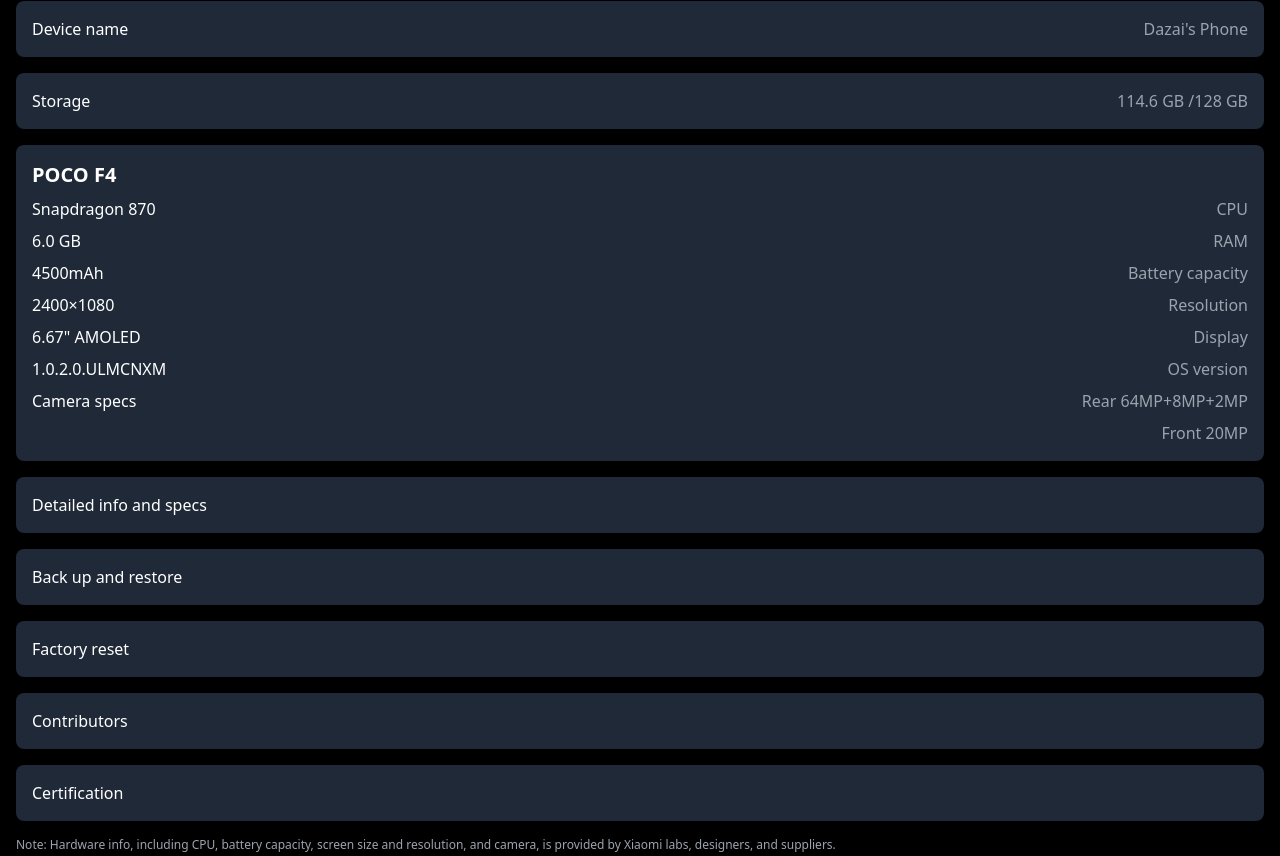
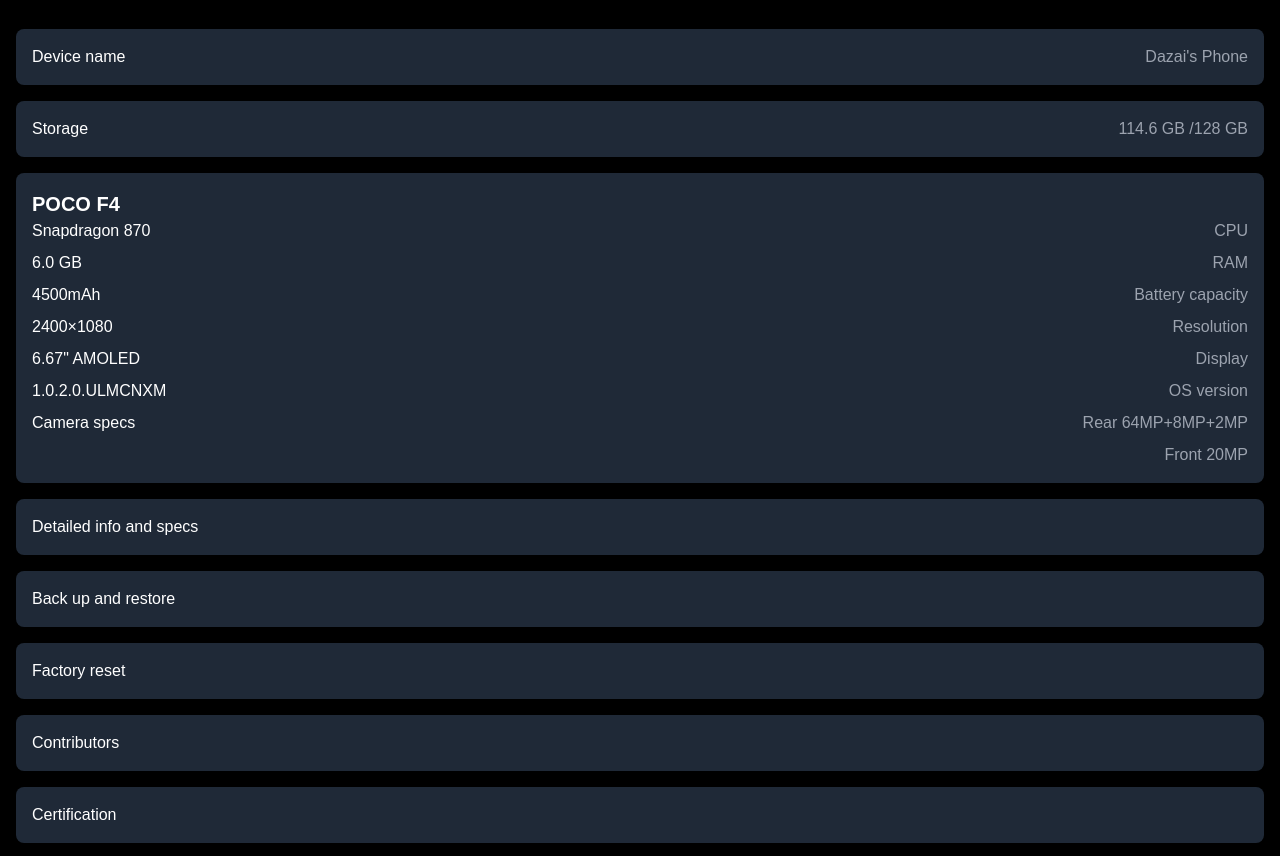
Before and after one commit to slayedkaito/kaitohos, a plain HTML site: page index.html in a window 1280 px wide. Shown: the part 219-1075 px from the top of the page. Drawn offline with nearby package versions, Linux system fonts and the light colour scheme.

Commit message:
index.html

```diff
--- a/index.html
+++ b/index.html
@@ -1,54 +1,84 @@
-<html>
+<!DOCTYPE html>
+<html lang="en">
 <head>
+    <meta charset="UTF-8">
+    <meta name="viewport" content="width=device-width, initial-scale=1.0">
     <title>Xiaomi HyperOS</title>
     <script src="https://cdn.tailwindcss.com"></script>
     <link rel="stylesheet" href="https://cdnjs.cloudflare.com/ajax/libs/font-awesome/5.15.3/css/all.min.css">
+    <style>
+        body {
+            background-color: #000;
+            color: #fff;
+            font-family: 'Arial', sans-serif;
+        }
+        .container {
+            max-width: 400px;
+            margin: 0 auto;
+            padding: 1rem;
+        }
+        .title span {
+            color: #3b82f6; /* Warna biru untuk "OS" */
+        }
+        .card {
+            background-color: #1f2937; /* Warna abu-abu gelap */
+            padding: 1rem;
+            border-radius: 0.5rem;
+            margin-bottom: 1rem;
+        }
+        .card h2 {
+            font-size: 1.25rem;
+            font-weight: bold;
+        }
+        .note {
+            color: #9ca3af; /* Warna abu-abu terang */
+            font-size: 0.875rem;
+        }
+    </style>
 </head>
-<body class="bg-black text-white font-sans">
-    <div class="px-4 w-full">
+<body>
+    <div class="container">
         <!-- Top Bar -->
-        <div class="flex justify-between items-center mb-4">
-            <div class="text-white text-sm">19:24</div>
+        <div class="flex justify-between items-center mb-6">
+            <div class="text-sm">19:23</div>
             <div class="flex space-x-2 items-center">
-                <i class="fas fa-signal text-white"></i>
-                <i class="fas fa-wifi text-white"></i>
-                <i class="fas fa-battery-three-quarters text-white"></i>
-                <div class="text-white text-sm">30%</div>
+                <i class="fas fa-signal"></i>
+                <i class="fas fa-wifi"></i>
+                <i class="fas fa-battery-three-quarters"></i>
+                <div class="text-sm">30%</div>
             </div>
         </div>
 
         <!-- Back Arrow -->
-        <div class="mb-4">
-            <i class="fas fa-arrow-left text-white text-xl"></i>
+        <div class="mb-6">
+            <i class="fas fa-arrow-left text-xl"></i>
         </div>
 
         <!-- Title and Version -->
         <div class="text-center mb-8">
-            <h1 class="text-3xl font-bold">Xiaomi Hyper<span class="text-blue-500">OS</span></h1>
+            <h1 class="text-2xl font-bold title">Xiaomi Hyper<span>OS</span></h1>
             <p class="text-gray-400">HyperOS by xiaomi.eu</p>
             <p class="text-gray-400">1.0.2.0.ULMCNXM</p>
             <p class="text-gray-400">Stable</p>
         </div>
 
         <!-- Device Info -->
-        <div class="space-y-4">
-            <div class="bg-gray-800 p-4 rounded-lg w-full">
-                <div class="flex justify-between items-center">
+        <div class="card">
+            <div class="flex justify-between">
                 <span>Device name</span>
                 <span class="text-gray-400">Dazai's Phone</span>
             </div>
         </div>
-            <div class="bg-gray-800 p-4 rounded-lg w-full">
-                <div class="flex justify-between items-center">
+        <div class="card">
+            <div class="flex justify-between">
                 <span>Storage</span>
                 <span class="text-gray-400">114.6 GB /128 GB</span>
             </div>
         </div>
-        </div>
 
         <!-- Device Specs -->
-        <div class="bg-gray-800 p-4 rounded-lg mt-4 w-full">
-            <h2 class="text-xl font-bold mb-2">POCO F4</h2>
+        <div class="card">
+            <h2>POCO F4</h2>
             <div class="space-y-2">
                 <div class="flex justify-between">
                     <span>Snapdragon 870</span>
@@ -86,26 +116,24 @@
         </div>
 
         <!-- Additional Options -->
-        <div class="space-y-4 mt-4">
-            <div class="bg-gray-800 p-4 rounded-lg w-full">
+        <div class="card">
             <span>Detailed info and specs</span>
         </div>
-            <div class="bg-gray-800 p-4 rounded-lg w-full">
+        <div class="card">
             <span>Back up and restore</span>
         </div>
-            <div class="bg-gray-800 p-4 rounded-lg w-full">
+        <div class="card">
             <span>Factory reset</span>
         </div>
-            <div class="bg-gray-800 p-4 rounded-lg w-full">
+        <div class="card">
             <span>Contributors</span>
         </div>
-            <div class="bg-gray-800 p-4 rounded-lg w-full">
+        <div class="card">
             <span>Certification</span>
-            </div>
         </div>
 
         <!-- Note -->
-        <div class="text-gray-400 text-xs mt-4">
+        <div class="note mt-4">
             Note: Hardware info, including CPU, battery capacity, screen size and resolution, and camera, is provided by Xiaomi labs, designers, and suppliers.
         </div>
     </div>
```
Lines whose indentation alone changed are shown as unchanged.
